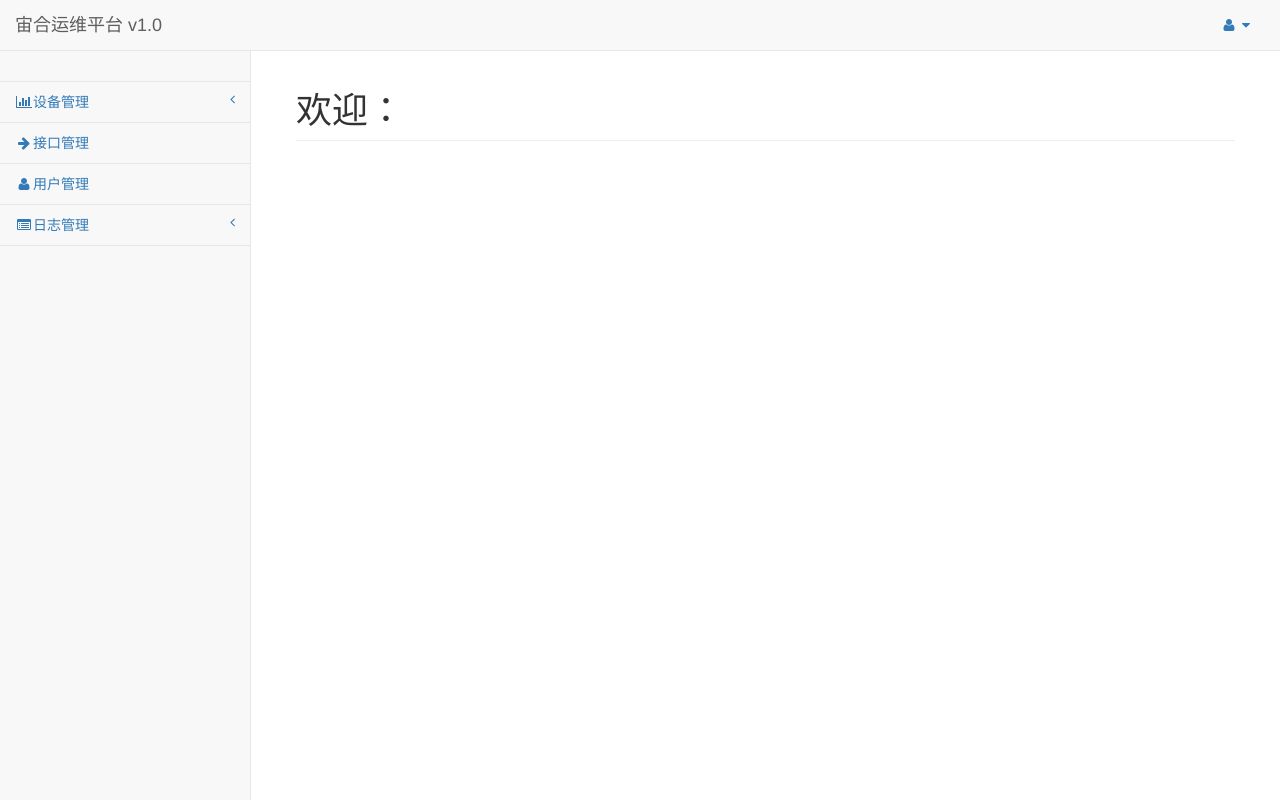
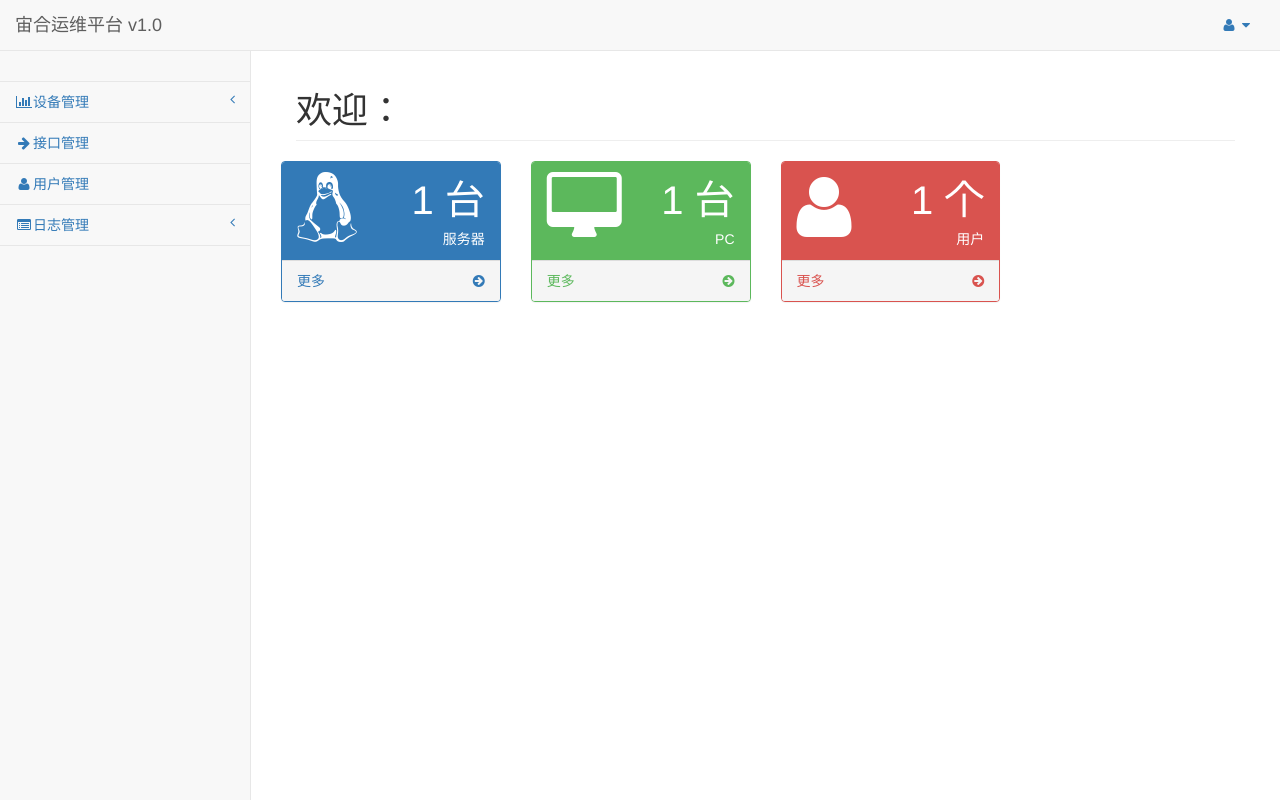
Before and after one commit to zhanghonged/cmdb, a Django app: template template/index.html in a window 1280 px wide. Run offline with Django 3.2, Linux system fonts and the light colour scheme; the template is opened without the code that fills it: most values are stand-ins (such as "Sample title", 1, 10 or a date in 2020); some libraries are stand-ins or nearby versions.

Commit message:
首页功能

```diff
--- a/template/index.html
+++ b/template/index.html
@@ -1 +1,72 @@
 {% extends 'base.html' %}
+{% load staticfiles %}
+
+{% block content %}
+    <div class="row">
+        <div class="col-lg-3 col-md-6">
+            <div class="panel panel-primary">
+                <div class="panel-heading">
+                    <div class="row">
+                        <div class="col-xs-3">
+                            <i class="fa fa-linux fa-5x"></i>
+                        </div>
+                        <div class="col-xs-9 text-right">
+                            <div class="huge">{{ serverCount }} 台</div>
+                            <div>服务器</div>
+                        </div>
+                    </div>
+                </div>
+                <a href="{% url 'server_list' %}">
+                    <div class="panel-footer">
+                        <span class="pull-left">更多</span>
+                        <span class="pull-right"><i class="fa fa-arrow-circle-right"></i></span>
+                        <div class="clearfix"></div>
+                    </div>
+                </a>
+            </div>
+        </div>
+        <div class="col-lg-3 col-md-6">
+            <div class="panel panel-green">
+                <div class="panel-heading">
+                    <div class="row">
+                        <div class="col-xs-3">
+                            <i class="fa  fa-desktop fa-5x"></i>
+                        </div>
+                        <div class="col-xs-9 text-right">
+                            <div class="huge">{{ pcCount }} 台</div>
+                            <div>PC</div>
+                        </div>
+                    </div>
+                </div>
+                <a href="{% url 'pc_list' %}">
+                    <div class="panel-footer">
+                        <span class="pull-left">更多</span>
+                        <span class="pull-right"><i class="fa fa-arrow-circle-right"></i></span>
+                        <div class="clearfix"></div>
+                    </div>
+                </a>
+            </div>
+        </div>
+        <div class="col-lg-3 col-md-6">
+            <div class="panel panel-red">
+                <div class="panel-heading">
+                    <div class="row">
+                        <div class="col-xs-3">
+                            <i class="fa fa-user fa-5x"></i>
+                        </div>
+                        <div class="col-xs-9 text-right">
+                            <div class="huge">{{ userCount }} 个</div>
+                            <div>用户</div>
+                        </div>
+                    </div>
+                </div>
+                <a href="{% url 'user_list' %}">
+                    <div class="panel-footer">
+                        <span class="pull-left">更多</span>
+                        <span class="pull-right"><i class="fa fa-arrow-circle-right"></i></span>
+                        <div class="clearfix"></div>
+                    </div>
+                </a>
+            </div>
+        </div>
+{% endblock %}
```
Also changed, not shown: User/views.py (+6 -2 lines).
